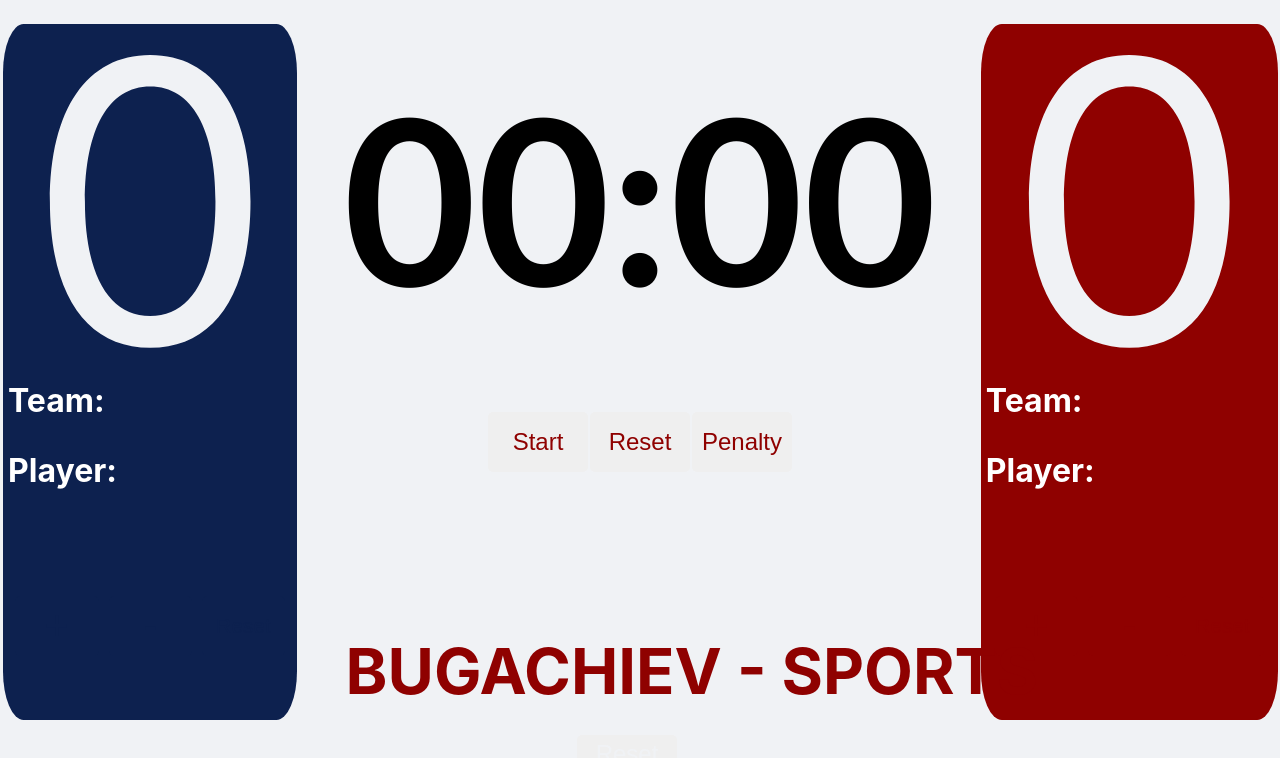
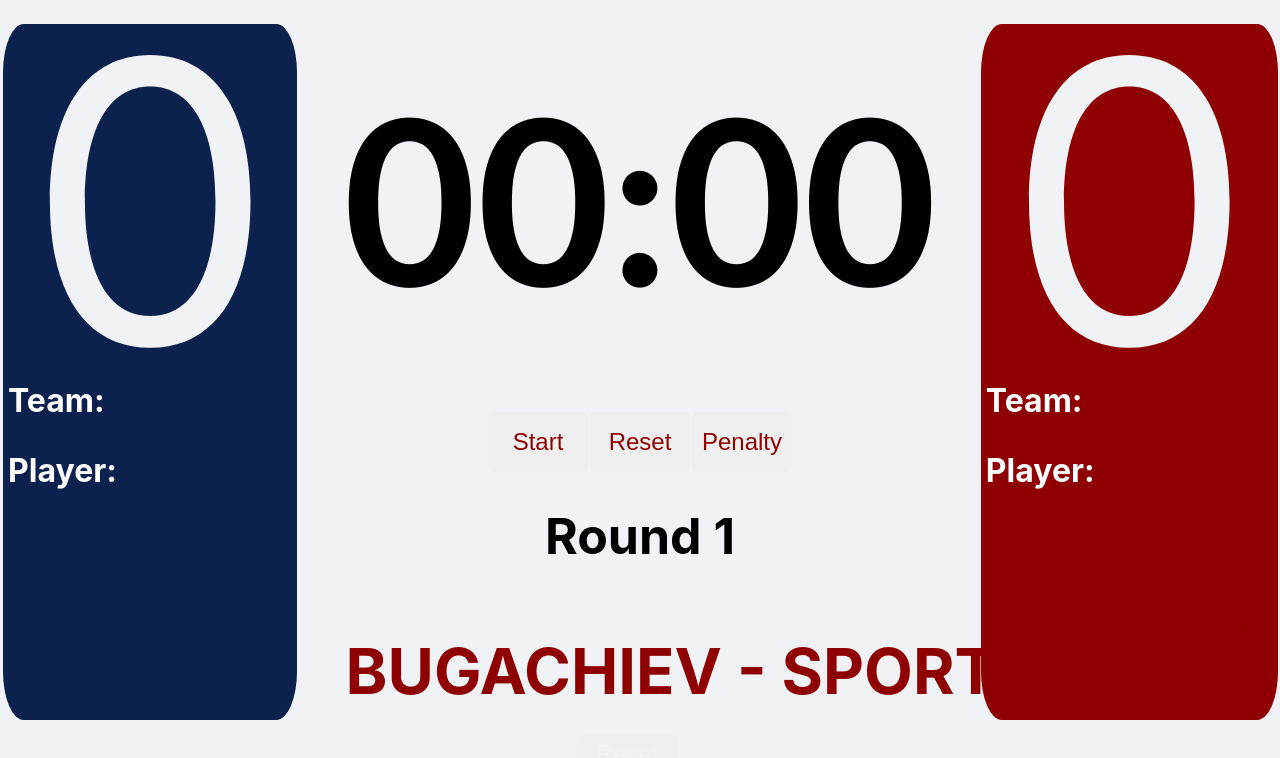
Before and after one commit to cththes/scoreboard, a React (Create React App) app: page / in a window 1280 px wide. Shown: the top 758 px of the page. Built offline with nearby package versions, Linux system fonts and the light colour scheme; no server answers.

Commit message:
add round view

```diff
--- a/src/components/Scoreboard/Scoreboard.tsx
+++ b/src/components/Scoreboard/Scoreboard.tsx
@@ -35,7 +35,7 @@
                player="left_player"
             />
 
-            <Timer setEditMode={setEditMode} editMode={state.editMode} />
+            <Timer setEditMode={setEditMode} editMode={state.editMode}/>
 
             <div className={styles.title} onDoubleClick={() => dispatch(setEditMode())}>
                {state.editMode &&
--- a/src/components/Timer/Timer.module.css
+++ b/src/components/Timer/Timer.module.css
@@ -56,3 +56,7 @@
    color: #f0f2f5;
    background-color: #8f0100;
 }
+
+.roundName{
+   font-size: 50px;
+}
--- a/src/components/Timer/Timer.tsx
+++ b/src/components/Timer/Timer.tsx
@@ -10,12 +10,13 @@
 
 interface TimerProps {
   setEditMode: any,
-  editMode: boolean
+  editMode: boolean,
 }
 
-const Timer:React.FC<TimerProps> = ({ setEditMode, editMode }) => {
+const Timer:React.FC<TimerProps> = ({ setEditMode, editMode}) => {
 
   const state = useAppSelector(state => state.timer)
+  const scoreDataLength = useAppSelector(state => state.scoreboard.scoreData[0].length)
   const dispatch = useAppDispatch();
   const [play] = useSound(gong)
 
@@ -75,6 +76,7 @@
         )}
         <button onClick={() => dispatch(handleReset())}>Reset</button>
         <button onClick={onPenaltyClick}>Penalty</button>
+        <h1 className={styles.roundName}>Round {scoreDataLength + 1}</h1>
       </div>
     </div>
   )
```
